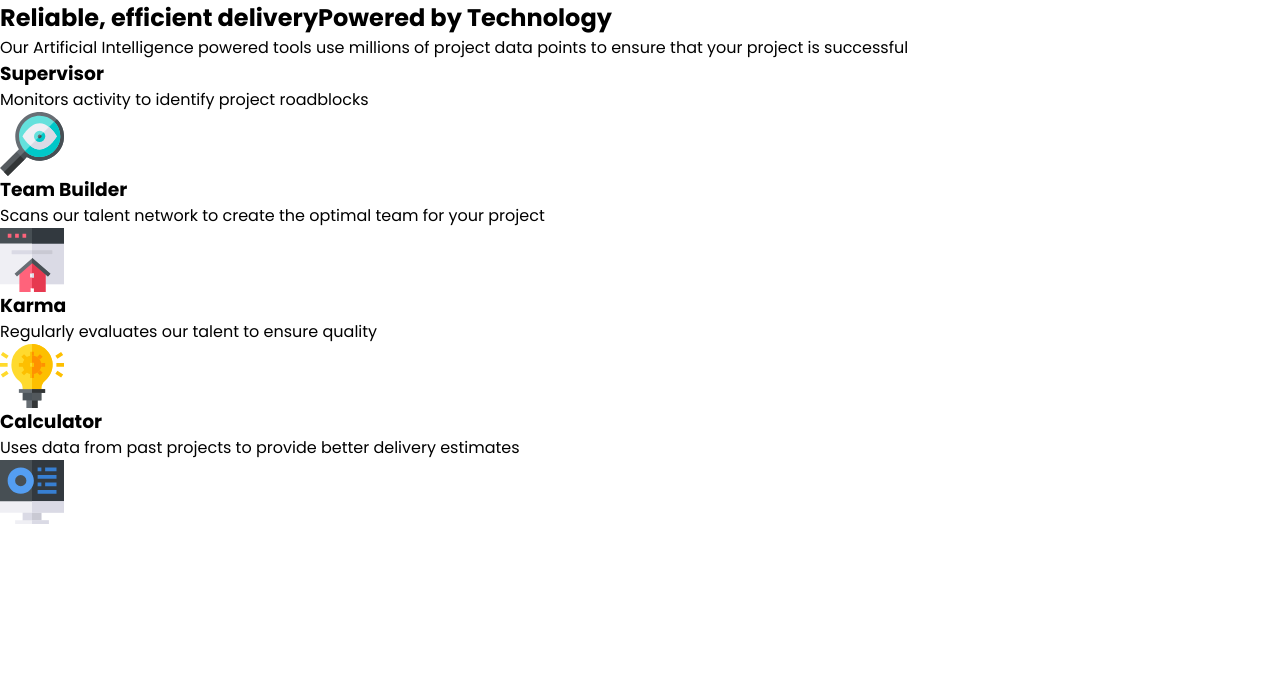
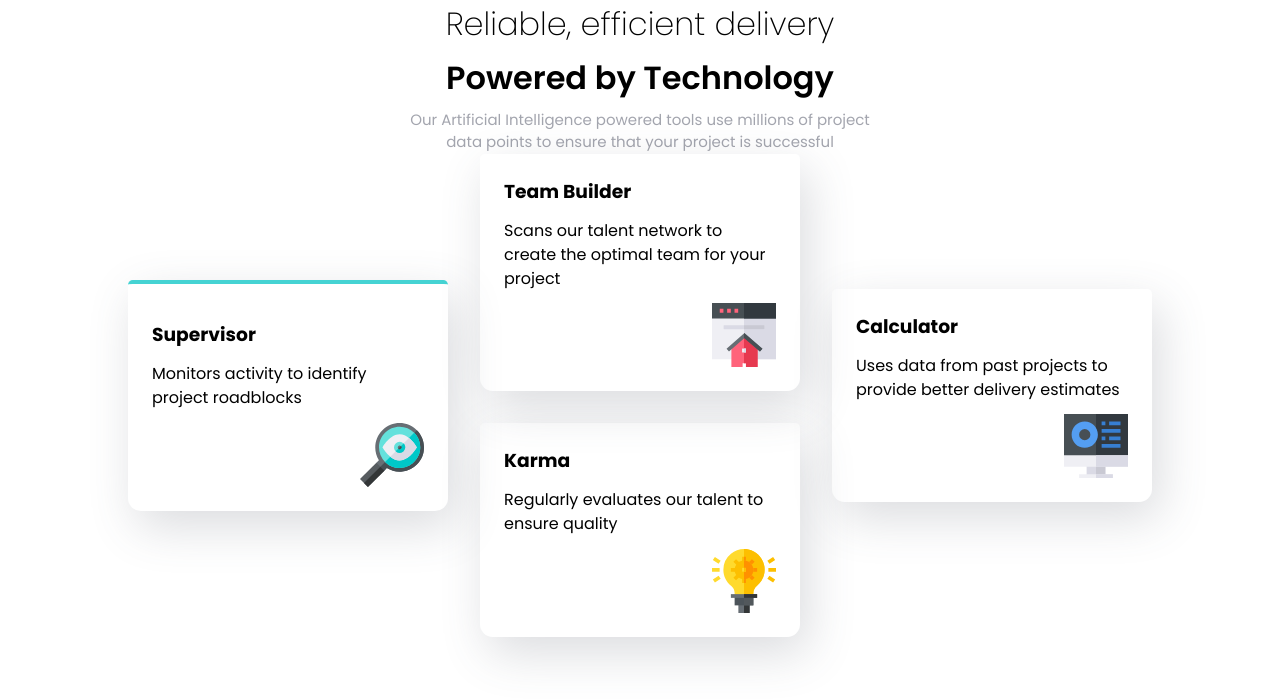
Before and after one commit to jaremavip3/four-card-feature-section, a plain HTML site: page index.html in a window 1280 px wide. Drawn offline with Linux system fonts and the light colour scheme.

Commit message:
Refactor section layout and styles of card elements

```diff
--- a/index.html
+++ b/index.html
@@ -17,17 +17,26 @@
   </head>
   <body>
     <section class="section">
-      <h1 class="section__title"><span>Reliable, efficient delivery</span>Powered by Technology</h1>
-
-      <p class="section__paragraph">
-        Our Artificial Intelligence powered tools use millions of project data points to ensure that
-        your project is successful
+      <div class="section__text">
+        <p class="section__text__subtitle">
+          <span>Reliable, efficient delivery</span>
         </p>
-      <card class="card card__one"
-        ><h3 class="card__title">Supervisor</h3>
+        <h1 class="section__text__title">Powered by Technology</h1>
+        <p class="section__text__paragraph">
+          Our Artificial Intelligence powered tools use millions of project data points to ensure
+          that your project is successful
+        </p>
+      </div>
+      <div class="section__cards">
+        <div class="flex-box">
+          <card class="card card__one card__background">
+            <div class="card__background"></div>
+            <h3 class="card__title">Supervisor</h3>
             <p class="card__desc">Monitors activity to identify project roadblocks</p>
-        <img src="./images/icon-supervisor.svg" alt="supervisor" />
-      </card>
+            <img src="./images/icon-supervisor.svg" alt="supervisor"
+          /></card>
+        </div>
+        <div class="flex-box">
           <card class="card card__two"
             ><h3 class="card__title">Team Builder</h3>
             <p class="card__desc">
@@ -40,12 +49,17 @@
             <p class="card__desc">Regularly evaluates our talent to ensure quality</p>
             <img src="./images/icon-karma.svg" alt="karma" />
           </card>
-
+        </div>
+        <div class="flex-box">
           <card class="card card__four">
             <h3 class="card__title">Calculator</h3>
-        <p class="card__desc">Uses data from past projects to provide better delivery estimates</p>
+            <p class="card__desc">
+              Uses data from past projects to provide better delivery estimates
+            </p>
             <img src="./images/icon-calculator.svg" alt="calculator" />
           </card>
+        </div>
+      </div>
     </section>
     <footer></footer>
   </body>
--- a/style.css
+++ b/style.css
@@ -14,6 +14,7 @@
   --clr--primary--blue: hsl(212, 86%, 64%);
 
   --clr--neutral--dark--blue: hsl(234, 12%, 34%);
+  --clr--hls-neutral--dark--blue: 234, 12%, 34%;
   --clr--neutral--grayish--blue: hsl(229, 6%, 66%);
   --clr--neutral--light--grayish--blue: hsl(0, 0%, 98%);
 }
@@ -85,3 +86,57 @@ body {
   min-height: 100dvh;
   font-family: var(--ff-basic);
 }
+.section {
+  display: flex;
+  flex-direction: column;
+  align-items: center;
+  margin-inline: 10dvw;
+}
+.section__text {
+  max-width: 30rem;
+  text-align: center;
+  display: flex;
+  flex-direction: column;
+  gap: 0.4rem;
+}
+.section__text__subtitle {
+  font-size: var(--fs-title);
+  font-weight: var(--fw-light);
+}
+.section__text__title {
+  font-size: var(--fs-title);
+  font-weight: var(--fw-bold);
+}
+.section__text__paragraph {
+  font-size: var(--fs-basic);
+  color: var(--clr--neutral--grayish--blue);
+}
+
+.section__cards {
+  display: grid;
+  grid-template-rows: 1fr;
+  grid-template-columns: 1fr 1fr 1fr;
+  gap: 2rem;
+  justify-items: center;
+}
+.flex-box {
+  display: flex;
+  flex-direction: column;
+  justify-content: center;
+  gap: 2rem;
+}
+.card {
+  display: flex;
+  flex-direction: column;
+  align-items: start;
+  gap: 0.8rem;
+  padding: 1.5rem;
+  box-shadow: 0.5rem 1rem 3rem hsl(var(--clr--hls-neutral--dark--blue), 0.2);
+  border-radius: 0.3rem 0.3rem 0.8rem 0.8rem;
+}
+img {
+  align-self: flex-end;
+}
+.card__one {
+  border-top: var(--clr--primary--cyan) 4px solid;
+}
```
Lines whose indentation alone changed are shown as unchanged.
